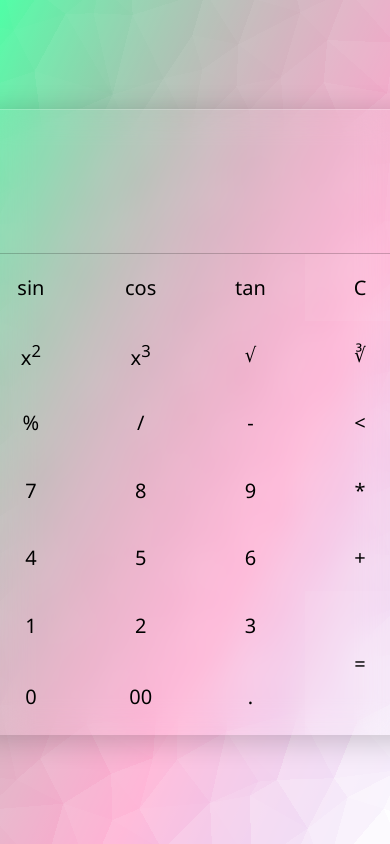
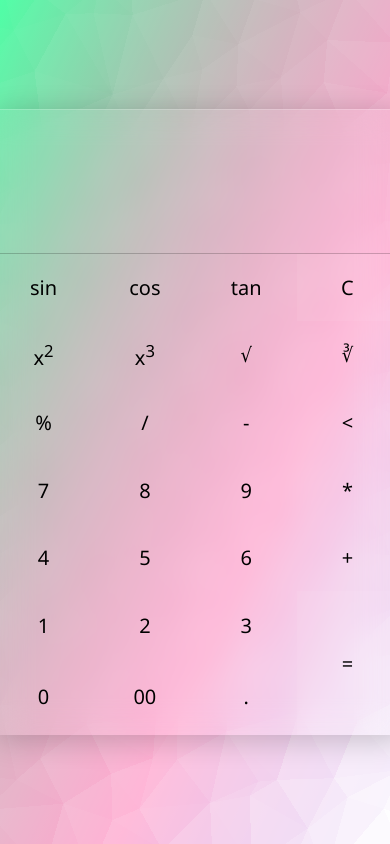
Before and after one commit to Ashish-pawar-0910/Trail, a plain HTML site: page index.html in a window 390 px wide. Shown: the top 844 px of the page. Drawn offline with Linux system fonts and the light colour scheme.

Commit message:
Fourth commit

```diff
--- a/style.css
+++ b/style.css
@@ -237,21 +237,21 @@ body {
     }
 }
 
-@media screen and (min-width:377px) and (max-width:450px) {
+@media screen and (min-width:377px) and (max-width:426px) {
     .container .calculator .value {
         height: 10vh;
-        width: 52vh;
+        width: 48vh;
         font-size: 25px;
     }
 
     .container .calculator .temp_value {
         height: 7vh;
-        width: 52vh;
+        width: 48vh;
         font-size: 16px;
     }
 
     .container .calculator span {
-        width: 13vh;
+        width: 12vh;
         height: 8vh;
 
     }
```
